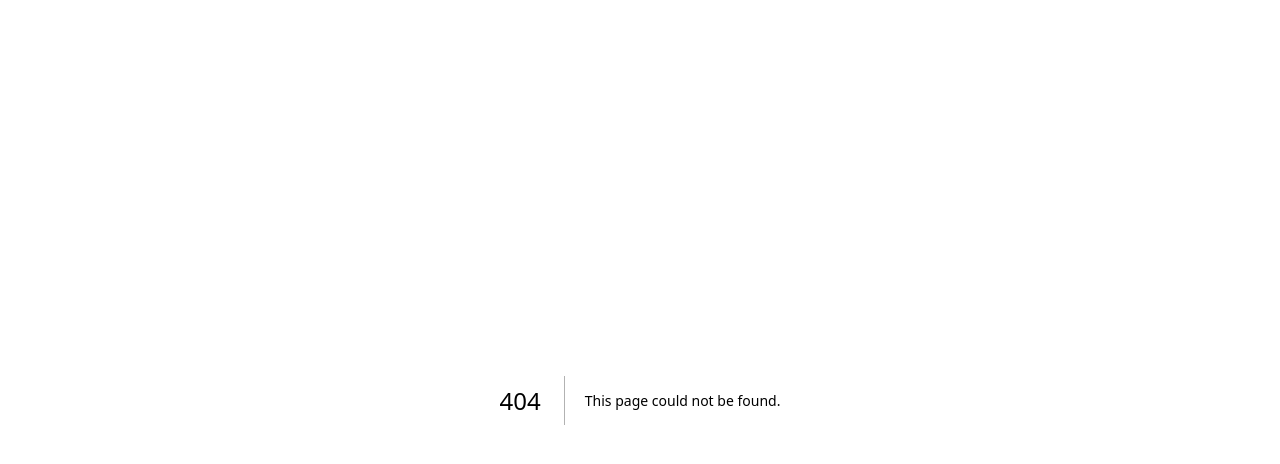
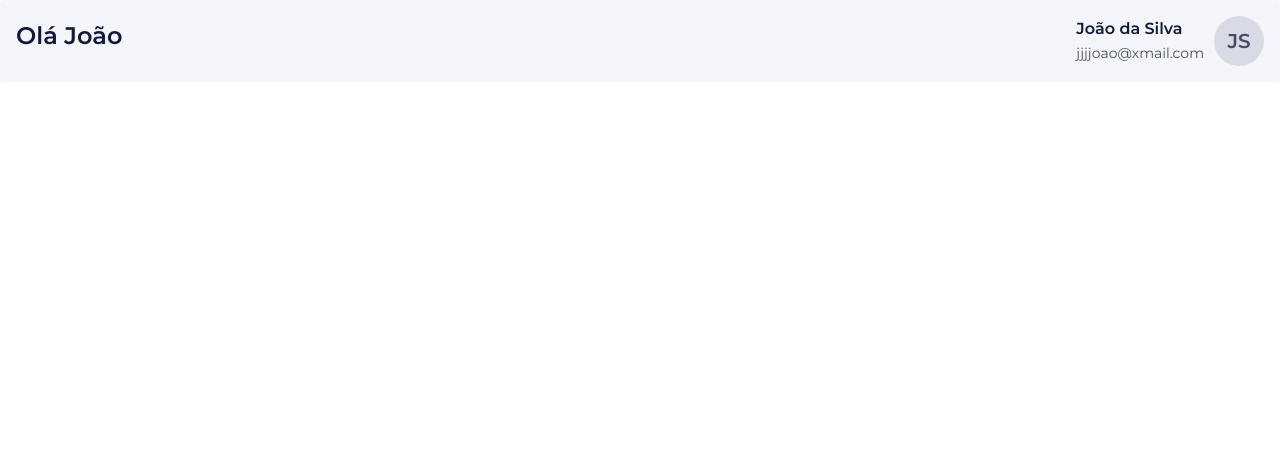
Before and after one commit to JSouza27/spend-smart-front, a Next.js app: page /extrato in a window 1280 px wide. Before the commit this address had no page. Shown: the top 464 px of the page. Built offline with nearby package versions, Linux system fonts and the light colour scheme.

Commit message:
feat: add header incomplete

```diff
--- a/package.json
+++ b/package.json
@@ -27,6 +27,7 @@
   },
   "dependencies": {
     "@next/font": "13.1.1",
+    "@radix-ui/react-dropdown-menu": "^2.0.4",
     "next": "13.3.0",
     "next-pwa": "^5.6.0",
     "react": "18.2.0",
--- /dev/null
+++ b/src/Templates/Base/index.tsx
@@ -0,0 +1,13 @@
+import * as S from './styles';
+
+export type BaseTemplateProps = {
+  children: React.ReactNode;
+};
+
+export default function Base({ children }: BaseTemplateProps) {
+  return (
+    <S.Wrapper>
+      <S.Page>{children}</S.Page>
+    </S.Wrapper>
+  );
+}
--- /dev/null
+++ b/src/Templates/Base/styles.ts
@@ -0,0 +1,16 @@
+import styled, { css } from 'styled-components';
+
+export const Wrapper = styled.div`
+  align-items: center;
+  display: flex;
+  flex-direction: column;
+  height: 100vh;
+  width: 100vw;
+`;
+
+export const Page = styled.div`
+  ${({ theme }) => css`
+    max-width: ${theme.grid.container};
+    width: 100%;
+  `}
+`;
--- /dev/null
+++ b/src/Templates/Extract/index.tsx
@@ -0,0 +1,10 @@
+import Header from '../../components/Header';
+import Base from '../Base';
+
+export default function Extract() {
+  return (
+    <Base>
+      <Header />
+    </Base>
+  );
+}
--- a/src/components/Header/index.tsx
+++ b/src/components/Header/index.tsx
@@ -6,9 +6,10 @@ import user from 'data/constants/mockUsuario';
 export default function Header() {
   return (
     <S.Wrapper>
-      <Heading className="salutation" level={1}>
+      <Heading className="salutation" level={1} size="xxlarge">
         Olá {user.name.split(' ')[0]}
       </Heading>
+
       <UserMenu />
     </S.Wrapper>
   );
--- a/src/components/Header/styles.ts
+++ b/src/components/Header/styles.ts
@@ -14,7 +14,7 @@ export const Wrapper = styled.div`
       display: none;
     }
 
-    @media screen (min-width: 767px) {
+    @media (min-width: 767px) {
       justify-content: space-between;
 
       .salutation {
--- a/src/components/Heading/index.tsx
+++ b/src/components/Heading/index.tsx
@@ -6,7 +6,7 @@ import theme from '../../styles/theme';
 export type HeadingProps = {
   color?: keyof typeof theme.colors;
   size?: keyof typeof theme.font.sizes;
-  fontWeight?: 400 | 500 | 600;
+  fontWeight?: 400 | 600;
   lineHeight?: string | number;
   level?: 1 | 2 | 3 | 4 | 5 | 6;
   children: React.ReactNode;
--- a/src/components/Heading/styles.ts
+++ b/src/components/Heading/styles.ts
@@ -8,10 +8,11 @@ export const Heading = styled.h1.attrs<HeadingProps>(({ level }) => ({
     color = 'neutral_900',
     size = 'xxxlarge',
     fontWeight = 600,
-    lineHeight = '4rem'
+    lineHeight = '4rem',
+    theme
   }) => css`
-    color: ${color};
-    font-size: ${size};
+    color: ${theme.colors[color]};
+    font-size: ${theme.font.sizes[size]};
     font-weight: ${fontWeight};
     line-height: ${lineHeight};
   `}
--- a/src/components/UserMenu/index.tsx
+++ b/src/components/UserMenu/index.tsx
@@ -8,12 +8,12 @@ export default function UserMenu() {
   return (
     <S.Wrapper>
       <S.UserContainer>
-        <Heading level={2} size="xlarge" lineHeight="2.4rem">
+        <Heading level={2} size="medium" lineHeight="2.4rem">
           {user.name}
         </Heading>
         <span>{user.email}</span>
       </S.UserContainer>
-      <S.ImageContainer>
+      <S.Avatar>
         {user.imageUrl ? (
           <Image
             src={user.imageUrl}
@@ -22,11 +22,16 @@ export default function UserMenu() {
             alt="Picture of the author"
           />
         ) : (
-          <Heading level={1} size="xlarge" lineHeight="2.4rem">
+          <Heading
+            level={1}
+            size="xlarge"
+            color="neutral_800"
+            lineHeight="2.4rem"
+          >
             {user.nick}
           </Heading>
         )}
-      </S.ImageContainer>
+      </S.Avatar>
     </S.Wrapper>
   );
 }
--- a/src/components/UserMenu/styles.ts
+++ b/src/components/UserMenu/styles.ts
@@ -7,18 +7,20 @@ export const Wrapper = styled.div`
 
 export const UserContainer = styled.div`
   ${({ theme }) => css`
+    align-items: flex-start;
     display: flex;
     flex-direction: column;
-    justify-content: flex-start;
+    justify-content: center;
 
     span {
       color: ${theme.colors.neutral_800};
+      font-size: ${theme.font.sizes.small};
       line-height: 2.4rem;
     }
   `}
 `;
 
-export const ImageContainer = styled.div`
+export const Avatar = styled.div`
   ${({ theme }) => css`
     align-items: center;
     background-color: ${theme.colors.neutral_400};
--- a/src/pages/_app.tsx
+++ b/src/pages/_app.tsx
@@ -7,7 +7,7 @@ import theme from 'styles/theme';
 
 export default function App({ Component, pageProps }: AppProps) {
   return (
-    <ThemeProvider theme={theme}>
+    <>
       <Head>
         <title>SpendSmart</title>
         <link rel="shortcut ico" href="/img/icon-512.png" />
@@ -28,8 +28,10 @@ export default function App({ Component, pageProps }: AppProps) {
           content="Um Web App de gerenciamento de finnanças."
         />
       </Head>
-      <GlobalStyles />
-      <Component {...pageProps} />
-    </ThemeProvider>
+      <ThemeProvider theme={theme}>
+        <GlobalStyles />
+        <Component {...pageProps} />
+      </ThemeProvider>
+    </>
   );
 }
--- /dev/null
+++ b/src/pages/extrato.tsx
@@ -0,0 +1,7 @@
+import React from 'react';
+
+import Extract from '../Templates/Extract';
+
+export default function extrato() {
+  return <Extract />;
+}
```
Also changed, not shown: 2 other files (tests, documents, lock files or other folders).
